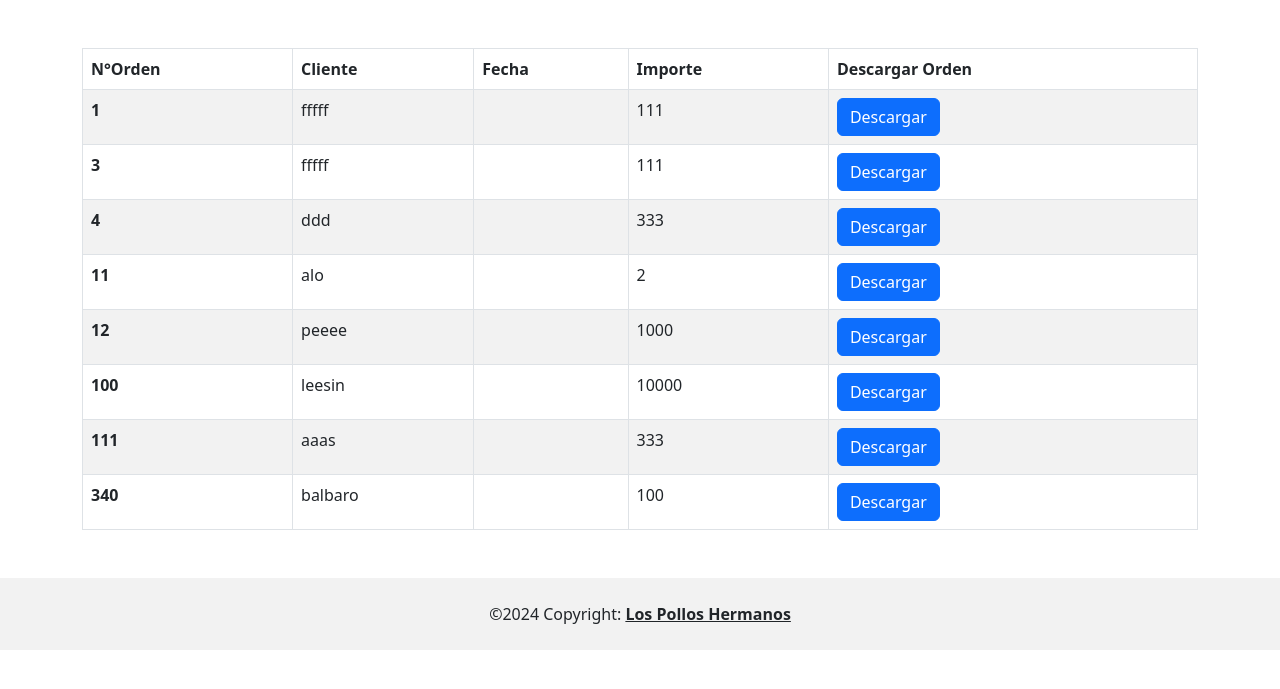
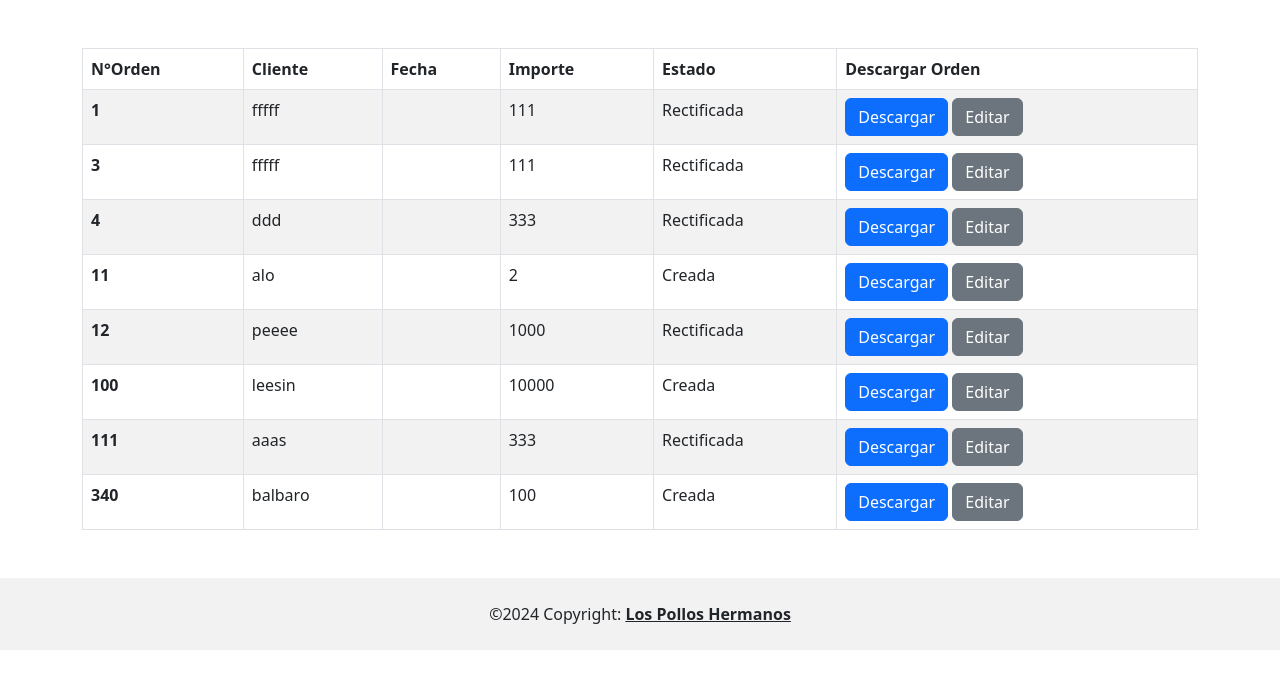
Before and after one commit to jorojasj/sistema-facturacion, a Django app: page /index/ in a window 1280 px wide. Shown: the part 86-775 px from the top of the page. Run offline with Django 5.2, Linux system fonts and the light colour scheme; data comes from the database, SQL or seed files in the repository; both versions use the stored data as it was after the commit.

Commit message:
Segundo Punto EV3

```diff
--- a/app/models.py
+++ b/app/models.py
@@ -1,6 +1,4 @@
 from django.db import models
-
-# Create your models here.
 
 class OrdenCompra(models.Model):
     nombre_cliente = models.CharField(max_length=100)
@@ -14,6 +12,12 @@
     nombre_producto = models.CharField(max_length=100)
     precio_producto = models.IntegerField()
     cantidad = models.IntegerField()
+    # Nuevo campo estado
+    ESTADOS = (
+        ('creada', 'Creada'),
+        ('rectificada', 'Rectificada'),
+    )
+    estado = models.CharField(max_length=11, choices=ESTADOS, default='creada')
 
     def __str__(self):
         txt = "Codigo: {0} - Nombre Cliente: {1} - Compañia: {2}"
--- a/app/templates/index.html
+++ b/app/templates/index.html
@@ -11,6 +11,7 @@
               <th scope="col">Cliente</th>
               <th scope="col">Fecha</th>
               <th scope="col">Importe</th>
+              <th scope="col">Estado</th>
               <th scope="col">Descargar Orden</th>
           </tr>
       </thead>
@@ -21,7 +22,10 @@
               <td>{{o.nombre_cliente}}</td>
               <td>{{o.fecha}}</td>
               <td>{{o.precio_producto}}</td>
-              <td><a class="btn btn-primary" href="{% url 'orden_compra' id_orden_compra=o.numero_compra%}">Descargar</a></td>
+              <td>{{o.get_estado_display}}</td>
+              <td><a class="btn btn-primary" href="{% url 'orden_compra' id_orden_compra=o.numero_compra%}">Descargar</a>
+                <a class="btn btn-secondary" href="{% url 'editar_orden' id_orden=o.numero_compra %}">Editar</a>
+            </td>
             </tr>
           {% endfor %}
       </tbody>
--- a/app/urls.py
+++ b/app/urls.py
@@ -8,4 +8,5 @@
     path('agregarOrden/', views.cargarAgregarOrden, name="agregarOrden"),
     path('ordenCompra/', views.ordenCompra, name="ordenCompra"),
     path('ordenCompra/<int:id_orden_compra>/', views.ordenCompra, name='orden_compra'),
+    path('editar_orden/<int:id_orden>/', views.editar_orden, name='editar_orden'),
 ]
--- a/app/views.py
+++ b/app/views.py
@@ -5,6 +5,7 @@
 from .models import *
 from .forms import *
 from django.shortcuts import get_object_or_404
+from .forms import OrdenCompraForm
 from .models import OrdenCompra
 
 #IMPORTS DEL PDF
@@ -103,6 +104,21 @@
     response['Content-Disposition'] = f'attachment; filename="factura_{id_orden_compra}.pdf"'
 
     return response
+
+
+def editar_orden(request, id_orden):
+    orden = get_object_or_404(OrdenCompra, pk=id_orden)
+    if request.method == 'POST':
+        form = OrdenCompraForm(request.POST, instance=orden)
+        if form.is_valid():
+            form.save()
+            orden.estado = 'rectificada'  # Cambia el estado a rectificada
+            orden.save()
+            return redirect('index')  # Redirige al índice
+    else:
+        form = OrdenCompraForm(instance=orden)
+    return render(request, 'editar_orden.html', {'form': form})
+
 
 def ordenCompra(request, id_orden_compra):
     # Obtener la orden de compra específica por ID
```
Also changed, not shown: app/templates/editar_orden.html (added, +25 -0 lines), app/migrations/0004_ordencompra_estado.py (added), db.sqlite3.
